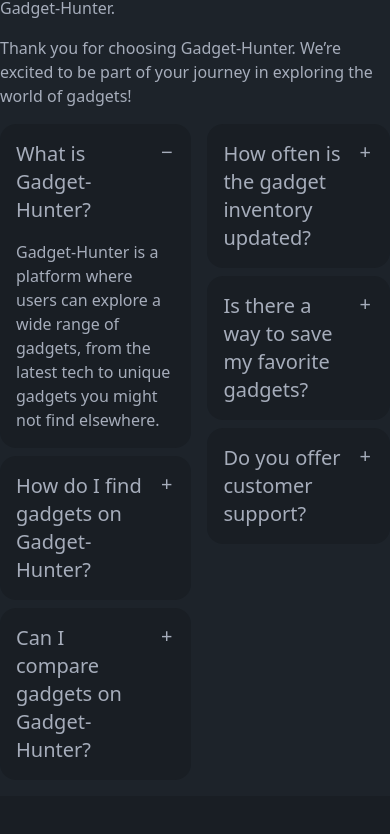
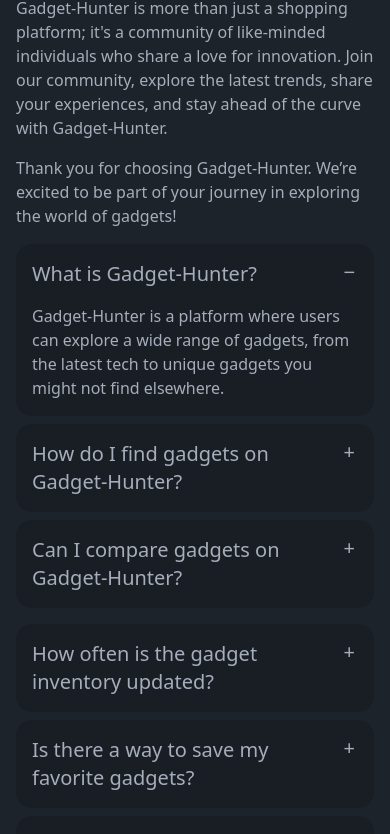
Before and after one commit to Reyad02/gadget-hunter, a React (Vite) app: page /about in a window 390 px wide. Shown: the part 1300-2134 px from the top of the page. Built offline with nearby package versions, Linux system fonts and the light colour scheme; no server answers; grey boxes are pictures that could not be loaded.

Commit message:
route are protected

```diff
--- a/src/Pages/About/About.jsx
+++ b/src/Pages/About/About.jsx
@@ -6,7 +6,7 @@
             <Helmet>
                 <title>Gadget Hunter - About</title>
             </Helmet>
-            <div className="max-w-7xl mx-auto ">
+            <div className="max-w-7xl mx-auto px-4 lg:px-0">
                 <div className="my-4">
                     <h2 className="text-2xl font-bold mb-4">About Us</h2>
                     <p className="mb-4">
@@ -40,7 +40,7 @@
                 </div>
 
                 <div className=" my-4">
-                    <div className="flex gap-4">
+                    <div className="flex flex-col lg:flex-row gap-4">
                         <div className="space-y-2">
                             <div className="collapse collapse-plus bg-base-200">
                                 <input type="radio" name="faq-accordion" id="faq1" defaultChecked />
--- a/src/Pages/Contact/Contact.jsx
+++ b/src/Pages/Contact/Contact.jsx
@@ -26,7 +26,7 @@
     };
 
     return (
-        <div className="max-w-md mx-auto mb-8 p-8 border border-gray-300 rounded-lg shadow-md">
+        <div className="max-w-md mx-auto mb-8 p-8 border border-gray-300 rounded-lg shadow-md ">
             <h2 className="text-2xl font-bold mb-6 text-center text-white">Contact Us</h2>
 
             <form onSubmit={handleSubmit}>
--- a/src/Pages/Home/Home.jsx
+++ b/src/Pages/Home/Home.jsx
@@ -44,7 +44,7 @@
             }
         })
             .then(res => {
-                console.log(res.data.allGadgets)
+                // console.log(res.data.allGadgets)
                 setGadgets(res.data.allGadgets)
                 setCurrentPage(res.data.page);
                 setTotalPage(res.data.totPages);
@@ -194,7 +194,7 @@
                     <div className="flex justify-center mt-4">
                         {gadgets.length > 0 && (
                             <div className="join">
-                                <button className="join-item btn btn-outline a" onClick={() => handlePage(currentPage - 1)} disabled={currentPage === 1}>Previous</button>
+                                <button className="join-item btn btn-outline " onClick={() => handlePage(currentPage - 1)} disabled={currentPage === 1}>Previous</button>
                                 <button className="join-item btn btn-outline" onClick={() => handlePage(currentPage + 1)} disabled={currentPage === totalPage}>Next</button>
                             </div>
                         )
--- a/src/Pages/Login/Login.jsx
+++ b/src/Pages/Login/Login.jsx
@@ -66,7 +66,7 @@
                                         </label>
                                         <input type="password" name="password" placeholder="******" className="input input-bordered" required />
                                     </div>
-                                    <p className="text-red-600 text-sm">{error}</p>
+                                    <p className="text-red-600 text-sm">{error && "Use correct email and password"}</p>
                                     <div className="form-control mt-6">
                                         <button className="btn bg-[#58CCF5] text-white">Login</button>
                                     </div>
--- /dev/null
+++ b/src/Routes/PrivateRoute.jsx
@@ -0,0 +1,24 @@
+import { useContext } from "react";
+import { AuthContext } from "../provider/AuthProvider";
+import { Navigate, useLocation } from "react-router-dom";
+
+const PrivateRoute = ({ children }) => {
+    const { user, loading } = useContext(AuthContext);
+    const location = useLocation();
+
+    if (loading) {
+        return (
+            <div className="text-center">
+                <span className="loading loading-spinner loading-lg"></span>
+            </div>
+        )
+    }
+
+    if(user){
+        return children;
+    }
+
+    return <Navigate to={"/login"} state={location.pathname} />
+};
+
+export default PrivateRoute;
--- a/src/Routes/route.jsx
+++ b/src/Routes/route.jsx
@@ -5,6 +5,7 @@
 import Contact from "../Pages/Contact/Contact";
 import Login from "../Pages/Login/Login";
 import Registration from "../Pages/Registration/Registration";
+import PrivateRoute from "./PrivateRoute";
 
 const router = createBrowserRouter([
     {
@@ -13,7 +14,7 @@
         children: [
             {
                 path: "/",
-                element: <Home></Home>
+                element: <PrivateRoute><Home></Home></PrivateRoute>
             },
             {
                 path: "/about",
```
